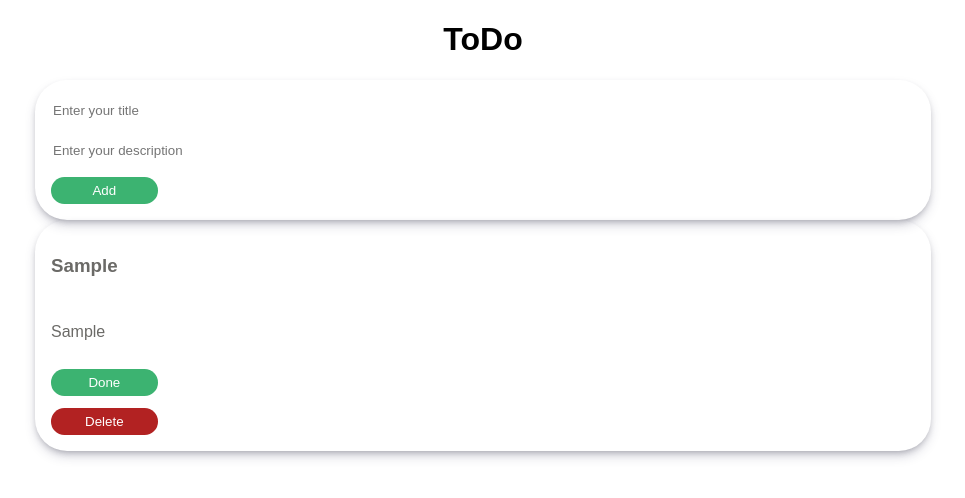
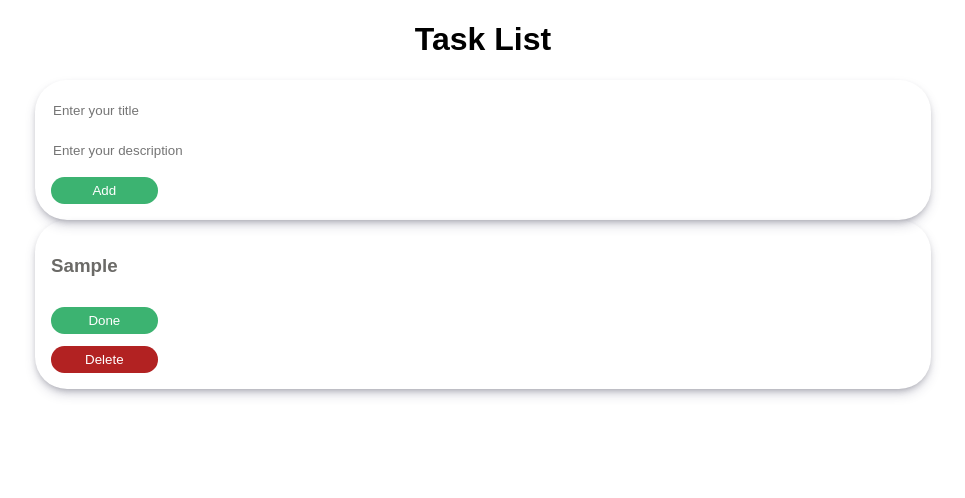
Before and after one commit to patricklubach/todo, a website: page public/index.html in a window 1280 px wide. Both pictures are taken after typing "Sample", "Sample" into the empty fields and a click on the button "Add". Shown: the whole page, without its empty margins (157-1122 px from the left). Drawn offline with Linux system fonts and the light colour scheme.

Commit message:
feat: Make description optional

```diff
--- a/public/handle.js
+++ b/public/handle.js
@@ -1,11 +1,21 @@
 let tasks = [];
 
 class Task {
-  constructor(title, description = "") {
+  constructor(title, description = undefined) {
     this.id = crypto.randomUUID();
     this.title = title;
     this.description = description;
   }
+}
+
+function createTaskElement(id, title, description = "") {
+  const descriptionElement = description != "" ? `<p>${description}</p>` : "";
+  return `<div class="task" id="${id}">
+    ${descriptionElement}
+    <h3>${title}</h3>
+    <button class="done-button" onclick="toggle('${id}') ">Done</button>
+    <button class="delete-button" onclick="removeTask('${id}')">Delete</button>
+    </div>`;
 }
 
 function displayTasks() {
@@ -13,12 +23,7 @@ function displayTasks() {
   let html = "";
   for (let i = 0; i < tasks.length; i++) {
     let task = tasks[i];
-    html += `<div class="task" id="${task.id}">
-          <h3>${task.title}</h3>
-          <p>${task.description}</p>
-          <button class="done-button" onclick="toggle('${task.id}') ">Done</button>
-          <button class="delete-button" onclick="removeTask('${task.id}')">Delete</button>
-      </div>`;
+    html += createTaskElement(task.id, task.title, title.description);
   }
   document.getElementById("tasks").innerHTML = html;
 }
@@ -77,7 +82,9 @@ function toggle(id) {
   const description = task.querySelector("p");
 
   title.classList.toggle("done");
-  description.classList.toggle("done");
+  if (task.description) {
+    description.classList.toggle("done");
+  }
 }
 
 loadTasks();
--- a/public/index.html
+++ b/public/index.html
@@ -7,7 +7,7 @@
     </head>
 
     <body>
-        <h1>ToDo</h1>
+        <h1>Task List</h1>
 
         <div class="task" id="wrapper">
             <input
```
